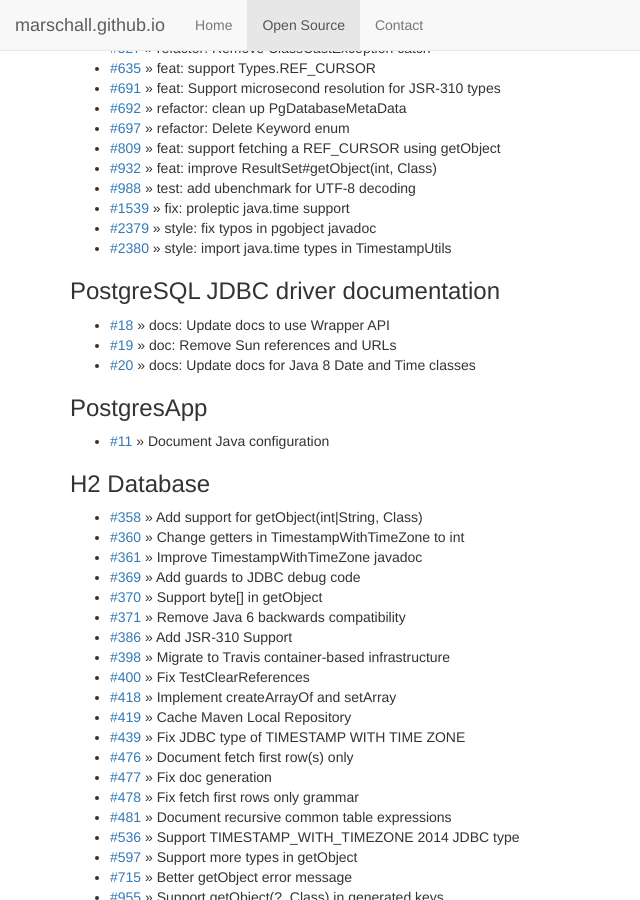
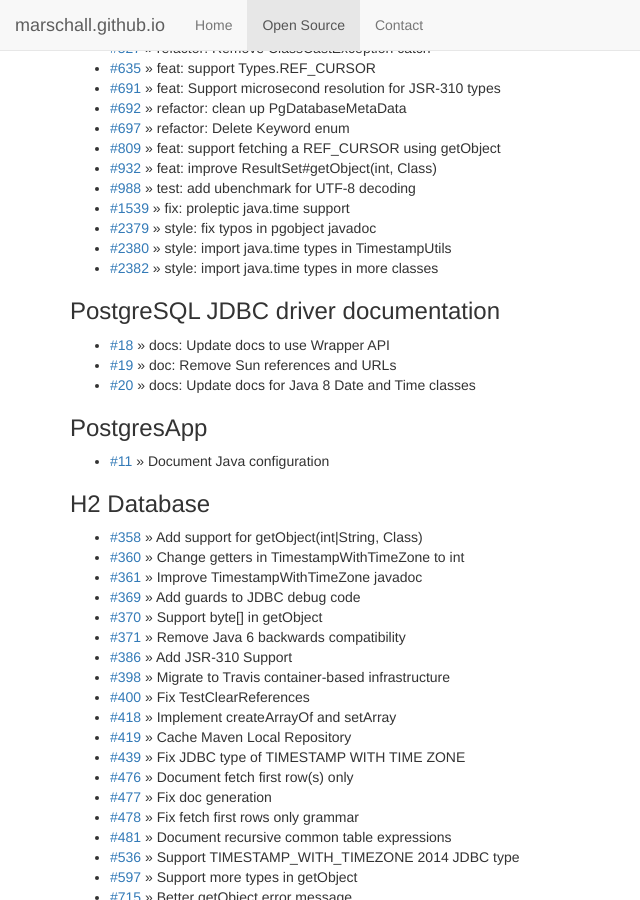
Before and after one commit to marschall/marschall.github.com, a Jekyll site: the page built from open-source.html, in a window 1280 px wide and 900 px high, scrolled down 5215 px. Shown: the whole window, without its empty margins (0-640 px from the left). Built offline with Jekyll 4.4.1, drawn with Linux system fonts in a browser that asks for light colours.

Commit message:
more pgjdbc imports

```diff
--- a/open-source.html
+++ b/open-source.html
@@ -320,6 +320,7 @@
   <li><a href="https://github.com/pgjdbc/pgjdbc/pull/1539">#1539</a> &raquo; fix: proleptic java.time support</li>
   <li><a href="https://github.com/pgjdbc/pgjdbc/pull/2379">#2379</a> &raquo; style: fix typos in pgobject javadoc</li>
   <li><a href="https://github.com/pgjdbc/pgjdbc/pull/2380">#2380</a> &raquo; style: import java.time types in TimestampUtils</li>
+  <li><a href="https://github.com/pgjdbc/pgjdbc/pull/2382">#2382</a> &raquo; style: import java.time types in more classes</li>
 </ul>
 <h3>PostgreSQL JDBC driver documentation</h3>
 <ul>
```
